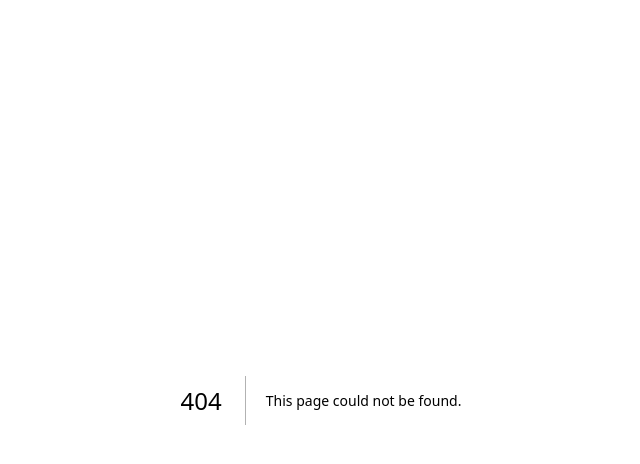
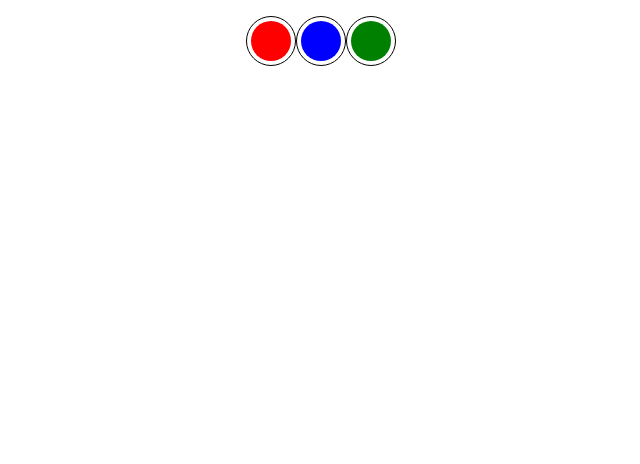
Before and after one commit to EthanHung/erb-tutorial, a Next.js app in the folder my-app/: page /fakeapicall/components/ColorFilter in a window 1280 px wide. Before the commit this address had no page. Shown: the top 464 px of the page, without its empty margins (319-959 px from the left). Built offline with nearby package versions, Linux system fonts and the light colour scheme.

Commit message:
add the color component

```diff
--- /dev/null
+++ b/my-app/pages/fakeapicall/components/Color.jsx
@@ -0,0 +1,25 @@
+import Box from '@mui/material/Box';
+import IconButton from '@mui/material/IconButton';
+
+const Color = ({ backgroundColor }) => {
+    return (
+        <Box
+            sx={{
+                border: 1,
+                padding: '4px',
+                borderRadius: '50px'
+            }}
+        >
+            <IconButton
+                color="secondary"
+                sx={{
+                    backgroundColor,
+                    width: '40px',
+                    height: '40px',
+                }}
+            />
+        </Box>
+    );
+};
+
+export default Color;
--- /dev/null
+++ b/my-app/pages/fakeapicall/components/ColorFilter.jsx
@@ -0,0 +1,32 @@
+import * as React from 'react';
+import Button from '@mui/material/Button';
+import Box from '@mui/material/Box';
+import ButtonGroup from '@mui/material/ButtonGroup';
+import Color from './Color';
+
+const buttons = [
+    <Color key={'red'} backgroundColor={'red'} />,
+    <Color key={'blue'} backgroundColor={'blue'} />,
+    <Color key={'green'} backgroundColor={'green'} />,
+];
+
+const ColorFilter = () => {
+    return (
+        <Box
+            sx={{
+                display: 'flex',
+                flexDirection: 'column',
+                alignItems: 'center',
+                '& > *': {
+                    m: 1,
+                },
+            }}
+        >
+            <ButtonGroup size="large" aria-label="Large button group">
+                {buttons}
+            </ButtonGroup>
+        </Box>
+    );
+};
+
+export default ColorFilter;
--- a/my-app/pages/fakeapicall/index.jsx
+++ b/my-app/pages/fakeapicall/index.jsx
@@ -2,6 +2,7 @@ import 'bootstrap/dist/css/bootstrap.css';
 import { useState, useEffect } from 'react';
 import ProductHolder from './components/ProductHolder';
 import SizeFilter from './components/SizeFilter';
+import ColorFilter from './components/ColorFilter';
 import * as React from 'react';
 import Accordion from '@mui/material/Accordion';
 import AccordionActions from '@mui/material/AccordionActions';
@@ -75,6 +76,7 @@ const FakeApiCall = () => {
     return (
         <div className="container" id="products">
 
+            <video src="https://www.w3schools.com/html/mov_bbb.mp4" controls autoPlay loop ></video>
             <Accordion>
                 <AccordionSummary
                     expandIcon={<ExpandMoreIcon />}
@@ -84,7 +86,14 @@ const FakeApiCall = () => {
                     Color
                 </AccordionSummary>
                 <AccordionDetails>
-                    color component...
+                    {/* color component...
+                    <Button
+                        sx={{
+                            backgroundColor: 'black',
+                            color: 'white',
+                        }}
+                    >Secondary</Button> */}
+                    <ColorFilter />
                 </AccordionDetails>
             </Accordion>
             <Accordion>
```
